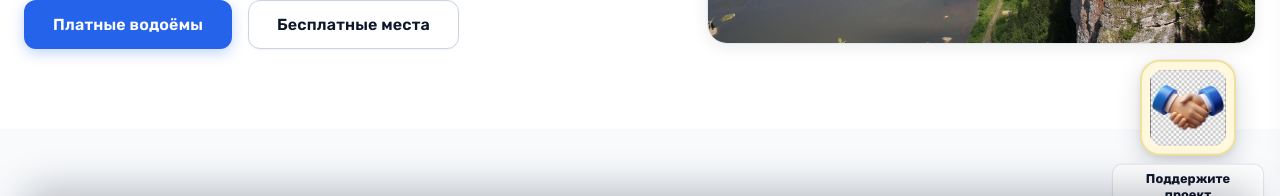
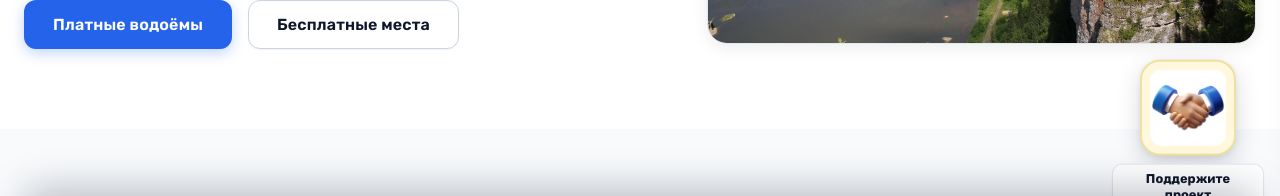
Before and after one commit to puwka/ribalka, a React (Vite) app: page / in a window 1280 px wide. Shown: the part 467-663 px from the top of the page. Built offline with nearby package versions, Linux system fonts and the light colour scheme; no server answers.

Commit message:
Initial com

```diff
--- a/src/components/home/SupportFloat.css
+++ b/src/components/home/SupportFloat.css
@@ -39,6 +39,7 @@
   height: 100%;
   object-fit: contain;
   border-radius: 12px;
+  background: #fff;
 }
 
 .support-float__label {
```
Also changed, not shown: public/img/support-handshake.jpg.
